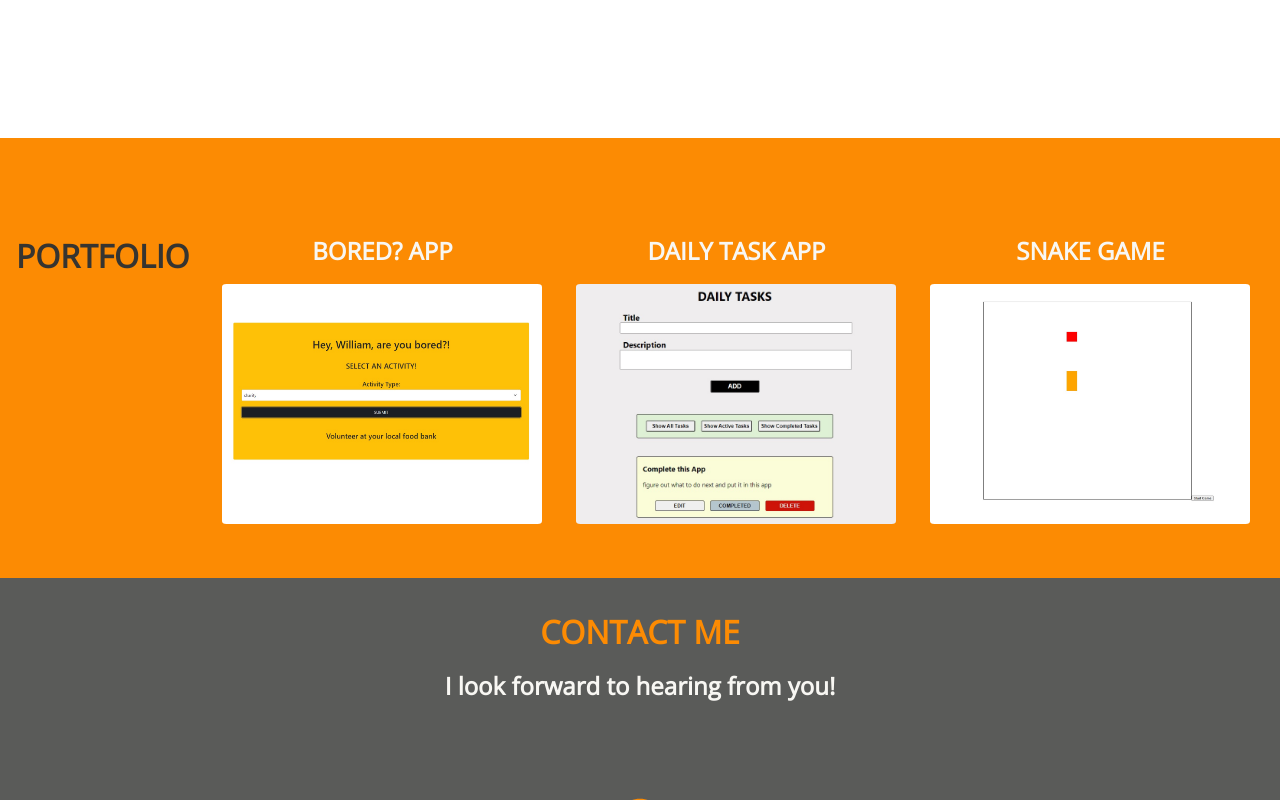
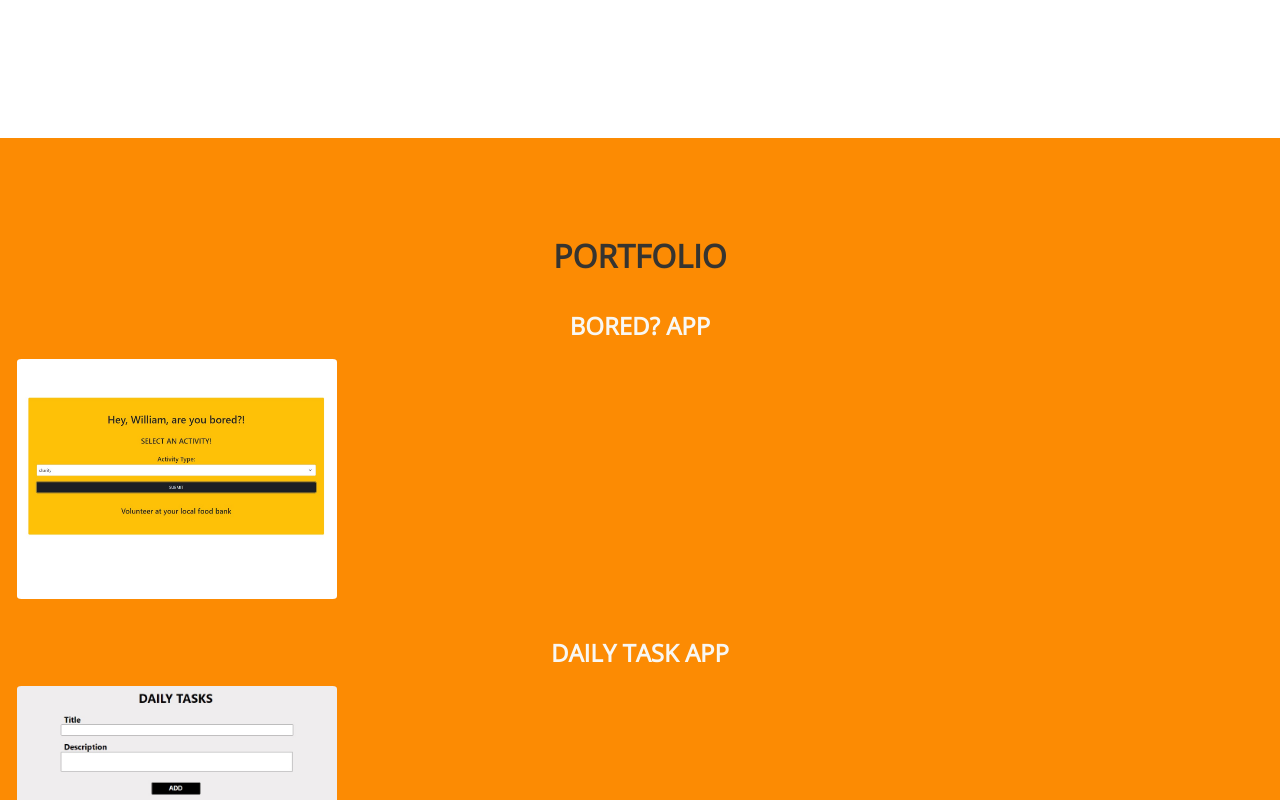
Before and after one commit to Tasups/professional-portfolio, a React (Create React App) app: page / in a window 1280 px wide. Shown: the part 1340-2140 px from the top of the page. Built offline with nearby package versions, Linux system fonts and the light colour scheme; a web font is replaced by a local one.

Commit message:
view width used in components

```diff
--- a/src/App.css
+++ b/src/App.css
@@ -118,7 +118,7 @@ nav {
   position: relative;
   padding-top: 10vh;
   min-height: 90vh;
-  width: 100%;
+  width: 100vw;
   background-color: var(--primary-grey);
   justify-content: center;
 }
@@ -206,7 +206,7 @@ nav {
 /*----------ABOUT----------*/
 
 .about {
-  width: 100%;
+  width: 100vw;
   min-height: 45vh;
   z-index: 2;
   padding-top: 10vh;
@@ -283,7 +283,7 @@ nav {
 /*----------PORTFOLIO----------*/
 
 .portfolio-wrapper {
-  width: 100%;
+  width: 100vw;
   min-height: 45vh;
   z-index: 2;
   padding-top: 10vh;
@@ -296,17 +296,19 @@ nav {
   text-align: center;
   padding: 1rem;
 }
-
+/*
 .portfolio-title {
   display: none;
   text-align: center;
   display: inline-block;
   height: 3rem;
 }
-
+*/
 .portfolio-list {
   display: flex;
   justify-content: center;
+  flex-direction: column;
+  width: 100vw;
 }
 
 .portfolio-project {
@@ -364,6 +366,7 @@ nav {
   display: flex;
   background-color: var(--primary-dark);
   min-height: 45vh;
+  width: 100vw;
 }
 
 .contacts-main {
--- a/src/components/Portfolio.js
+++ b/src/components/Portfolio.js
@@ -7,12 +7,8 @@ import snakeGameImg from '../images/SnakeGame.jpg';
 const Portfolio = () => {
   return(
     <div className="portfolio-wrapper" id="portfolio">
-      <div className="portfolio-title">
-        <h1>PORTFOLIO</h1>
-      </div>
-
       <div className="portfolio-list">
-
+         <h1 className="portfolio-title">PORTFOLIO</h1>
         <div className="portfolio-project">
           <h2 className="portfolio-project-title">BORED? APP</h2>
           <a
```
